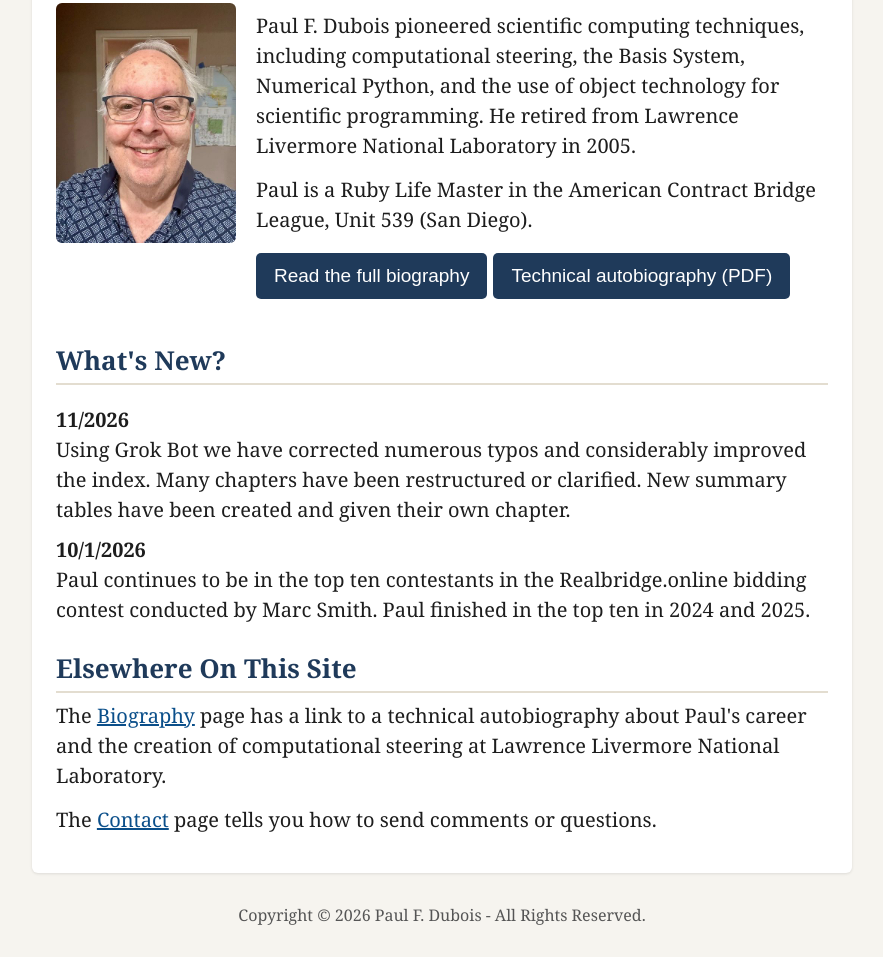
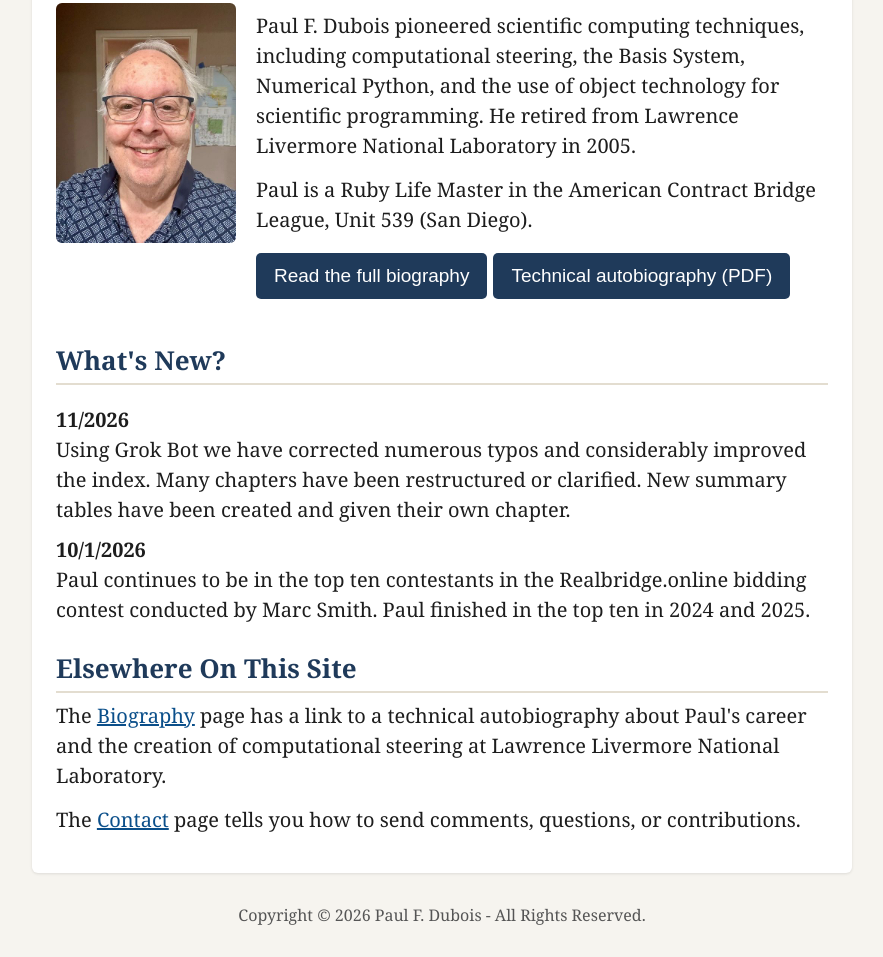
Before and after one commit to pfdubois/website, a plain HTML site: page index.html in a window 1280 px wide. Shown: the part 579-1536 px from the top of the page, without its empty margins (198-1081 px from the left). Drawn offline with Linux system fonts and the light colour scheme.

Commit message:
Contact blurb: add contributions

```diff
--- a/index.html
+++ b/index.html
@@ -20,6 +20,6 @@
 </dl>
 <h2>Elsewhere On This Site</h2>
 <p>The <a href="biography.html">Biography</a> page has a link to a technical autobiography about Paul's career and the creation of computational steering at Lawrence Livermore National Laboratory.</p>
-<p>The <a href="contact.html">Contact</a> page tells you how to send comments or questions.</p>
+<p>The <a href="contact.html">Contact</a> page tells you how to send comments, questions, or contributions.</p>
 </main><footer>Copyright &copy; 2026 Paul F. Dubois - All Rights Reserved.</footer></div><script data-goatcounter="https://pfdubois.goatcounter.com/count" async src="//gc.zgo.at/count.js"></script>
 </body></html>
```
